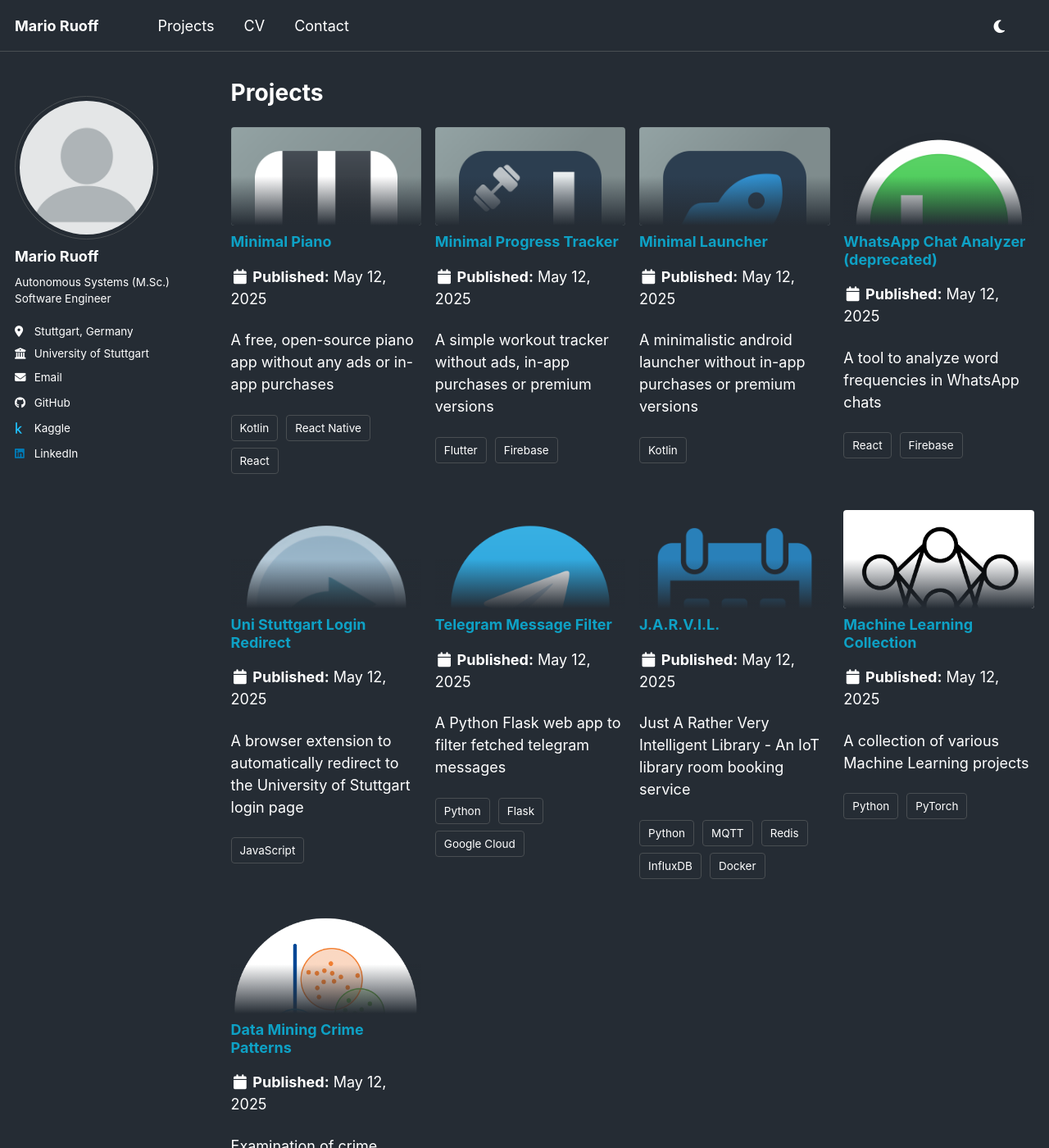
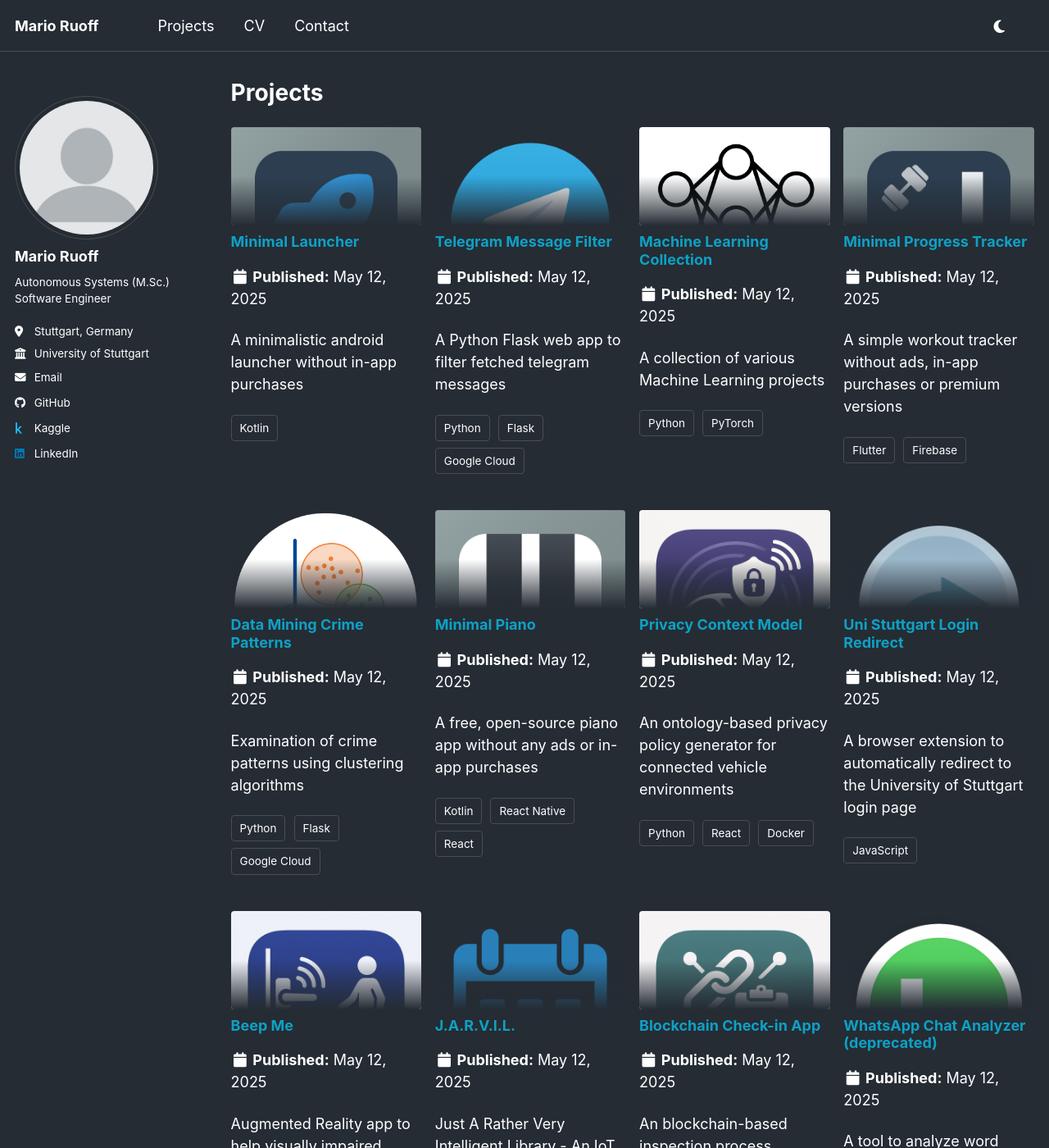
Before and after one commit to mario-ruoff/mario-ruoff.github.io, a Jekyll site: the page built from _pages/portfolio.md, in a window 1280 px wide and 1400 px high. Shown: the whole window at 82% size. Built offline with Jekyll 4.4.1, drawn with Linux system fonts in a browser that asks for light colours; some of the changed text lies outside the part shown.

Commit message:
Change project order

```diff
--- a/_includes/archive-single-portfolio.html
+++ b/_includes/archive-single-portfolio.html
@@ -44,10 +44,8 @@
          <p class="page__date"><strong><i class="fa fa-fw fa-calendar" aria-hidden="true"></i> {{ site.data.ui-text[site.locale].date_label | default: "Published:" }}</strong> <time datetime="{{ post.date | default: "1900-01-01" | date_to_xmlschema }}">{{ post.date | default: "1900-01-01" | date: "%B %d, %Y" }}</time></p>
         {% endif %}
 
-    {% if post.excerpt and site.read_more != 'enabled' %}
+    {% if post.excerpt %}
     <p class="archive__item-excerpt" itemprop="description">{{ post.excerpt | markdownify }}</p>
-    {% elsif post.excerpt and site.read_more == 'enabled' %}
-    <p class="archive__item-excerpt" itemprop="description"><p>{{ post.excerpt | markdownify | remove: '<p>' | remove: '</p>' }}<strong><a href="{{ base_path }}{{ post.url }}" rel="permalink"> Read more</a></strong></p></p>
     {% endif %}
 
     {% if post.stack %}
--- a/_pages/portfolio.md
+++ b/_pages/portfolio.md
@@ -7,6 +7,6 @@
 
 {% include base_path %}
 
-{% for post in site.portfolio %}
+{% for post in site.portfolio reversed %}
     {% include archive-single-portfolio.html type="grid" %}
 {% endfor %}
--- /dev/null
+++ b/_portfolio/portfolio-03.md
@@ -0,0 +1,25 @@
+---
+collection: portfolio
+title: "Blockchain Check-in App"
+excerpt: "An blockchain-based inspection process platform using Ethereum"
+stack:
+    - Ethereum
+    - Python
+    - Kotlin
+    - InfluxDB
+header:
+    teaser: blockchain-contract-icon.png
+---
+
+<img src='/images/blockchain-contract-icon.png' width=200>
+
+## Description
+This repository is a result of the [ARENA 2036](https://arena2036.de/en) Hackathon in 2022. It aims to create a blockchain-based platform to enable proof of presence for inspection processes. Completed inspections are signed and signed via smart contracts.
+
+## Repository
+[mario-ruoff/hackathon-2022](https://github.com/mario-ruoff/hackathon-2022){: .btn .btn--inverse}
+
+## Toolchain
+- Android Scanner App
+- Blockchain API Server
+- Dashboard
--- /dev/null
+++ b/_portfolio/portfolio-07.md
@@ -0,0 +1,19 @@
+---
+collection: portfolio
+title: "Beep Me"
+excerpt: "Augmented Reality app to help visually impaired people to located door handles"
+stack:
+    - Flutter
+    - Python
+    - PyTorch
+header:
+    teaser: beep-me-icon.png
+---
+
+<img src='/images/beep-me-icon.png' width=200>
+
+## Description
+This repository is a result of the [ZEISS Innovation Hub](https://www.zeiss.de/corporate/ueber-zeiss/zukunft/new-business-bei-zeiss/zeiss-innovation-hubs/zeiss-innovation-hub-kit.html) Hackathon in 2023. It targets visually impaired people by detecting doors and providing audio guidance towards them. It is meant to be used in augmented reality headsets for a hands-free experience.
+
+## Repository
+[mario-ruoff/hackathon-2023](https://github.com/mario-ruoff/hackathon-2023){: .btn .btn--inverse}
--- /dev/null
+++ b/_portfolio/portfolio-09.md
@@ -0,0 +1,38 @@
+---
+collection: portfolio
+title: "Privacy Context Model"
+excerpt: "An ontology-based privacy policy generator for connected vehicle environments"
+stack:
+    - Python
+    - React
+    - Docker
+header:
+    teaser: privacy-car-icon.png
+---
+
+<img src='/images/privacy-car-icon.png' width=200>
+
+## Description
+Practical course at the University of Stuttgart for creating and using Privacy Context Models in a React Web App.
+
+## Repository
+[mario-ruoff/practical-course-information-systems](https://github.com/mario-ruoff/practical-course-information-systems){: .btn .btn--inverse}
+
+## User Interface
+![App Demo Animation](/images/privacy-car-demo.webp)
+
+## Toolchain
+These tools and technologies were used to create the app:
+- Backend
+  - Python
+  - Poetry
+- Frontend
+  - Node.js
+  - yarn
+- Orchestration
+  - Docker Compose
+
+## Authors
+- Ann-Kathrin Kapfenstein
+- Denis Moslavac
+- Mario Ruoff
--- a/_portfolio/portfolio-3.md
+++ b/_portfolio/portfolio-15.md
@@ -1,7 +1,7 @@
 ---
 collection: portfolio
 title: "Minimal Launcher"
-excerpt: "A minimalistic android launcher without in-app purchases or premium versions"
+excerpt: "A minimalistic android launcher without in-app purchases"
 stack:
     - Kotlin
 header:
```
Also changed, not shown: _portfolio/portfolio-01.md (renamed from _portfolio/portfolio-4.md), _portfolio/portfolio-05.md (renamed from _portfolio/portfolio-7.md), _portfolio/portfolio-08.md (renamed from _portfolio/portfolio-5.md), _portfolio/portfolio-10.md (renamed from _portfolio/portfolio-1.md), _portfolio/portfolio-11.md (renamed from _portfolio/portfolio-9.md), _portfolio/portfolio-12.md (renamed from _portfolio/portfolio-2.md), _portfolio/portfolio-13.md (renamed from _portfolio/portfolio-8.md), _portfolio/portfolio-14.md (renamed from _portfolio/portfolio-6.md), images/beep-me-icon.png (added), images/blockchain-contract-icon.png (added), images/privacy-car-demo.webp (added), images/privacy-car-icon.png (added).
